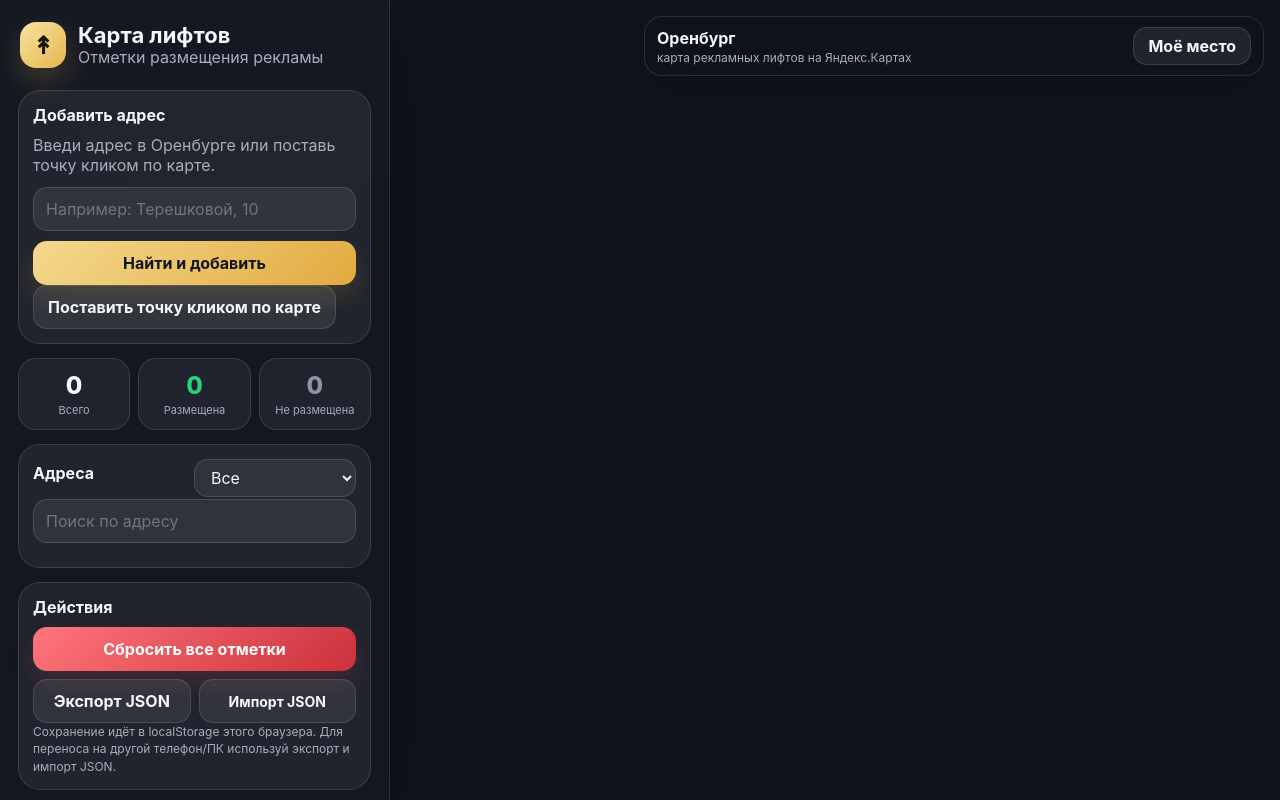
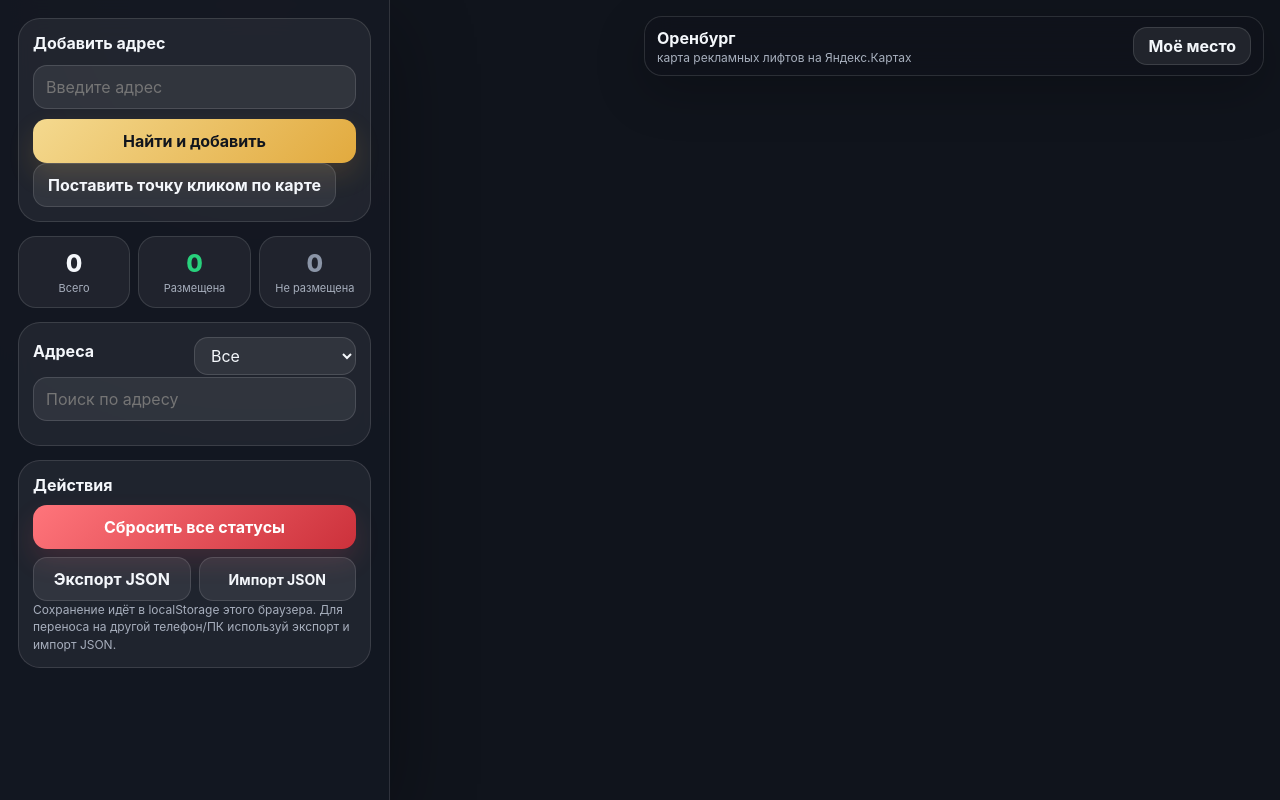
Before and after one commit to polihov-dev-studio/map-ads, a plain HTML site: page index.html in a window 1280 px wide. Drawn offline with Linux system fonts and the light colour scheme.

Commit message:
Update index.html

```diff
--- a/index.html
+++ b/index.html
@@ -3,32 +3,32 @@
 <head>
   <meta charset="UTF-8" />
   <meta name="viewport" content="width=device-width, initial-scale=1.0" />
-  <title>Карта лифтов с рекламой</title>
+  <title>Оренбург / Лифт</title>
   <link rel="stylesheet" href="./style.css" />
 </head>
 <body>
   <div class="app">
     <aside class="sidebar">
-      <div class="brand">
+      <!-- <div class="brand">
         <div class="brand__icon">↟</div>
         <div>
           <h1>Карта лифтов</h1>
           <p>Отметки размещения рекламы</p>
         </div>
-      </div>
+      </div> -->
 
       <section class="card">
         <h2>Добавить адрес</h2>
-        <p class="muted">
+        <!-- <p class="muted">
           Введи адрес в Оренбурге или поставь точку кликом по карте.
-        </p>
+        </p> -->
 
         <form id="add-form" class="add-form">
           <input
             id="address-input"
             type="text"
             autocomplete="off"
-            placeholder="Например: Терешковой, 10"
+            placeholder="Введите адрес"
           />
           <button type="submit">Найти и добавить</button>
         </form>
@@ -81,7 +81,7 @@
       <section class="card card--danger">
         <h2>Действия</h2>
         <button id="reset-statuses-btn" class="danger-button" type="button">
-          Сбросить все отметки
+          Сбросить все статусы
         </button>
 
         <div class="backup-actions">
```
